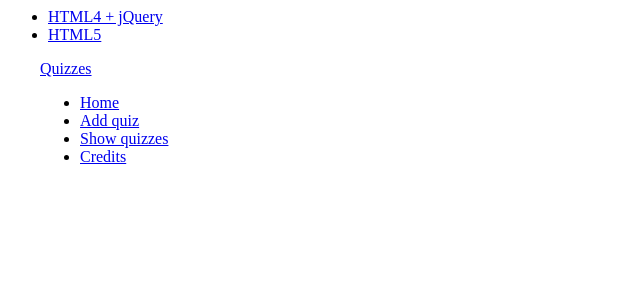
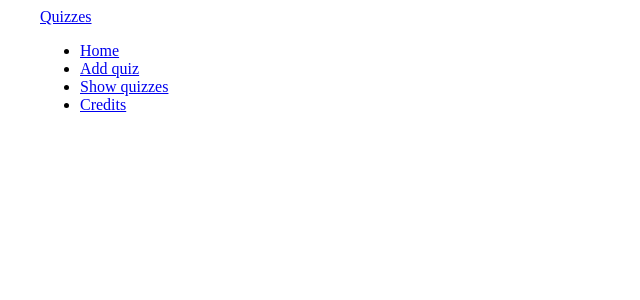
Before and after one commit to cubedtear/WebSistemak, a PHP site: page /header.php in a window 1280 px wide. Shown: the top 300 px of the page, without its empty margins (0-640 px from the left). Run offline with PHP 8.4, Linux system fonts and the light colour scheme.

Commit message:
Fixed link

```diff
--- a/parts/header.php
+++ b/parts/header.php
@@ -1,13 +1,9 @@
 <header class='main' id='h1'>
-    <ul id="dropdown1" class="dropdown-content">
-        <li><a href="/addQuestion.html">HTML4 + jQuery</a></li>
-        <li><a href="/addQuestion5.html">HTML5</a></li>
-    </ul>
     <nav>
         <div class="nav-wrapper" style="padding-left: 32px">
-            <a href="/layout.html" class="brand-logo">Quizzes</a>
+            <a href="/layout.php" class="brand-logo">Quizzes</a>
             <ul id="nav-mobile" class="right hide-on-med-and-down">
-                <li><a href="/layout.html">Home</a></li>
+                <li><a href="/layout.php">Home</a></li>
                 <li><a href="/addQuestion5.php">Add quiz</a></li>
                 <li><a href="/showQuestions.php">Show quizzes</a></li>
                 <li><a href="/credits.html">Credits</a></li>
```
